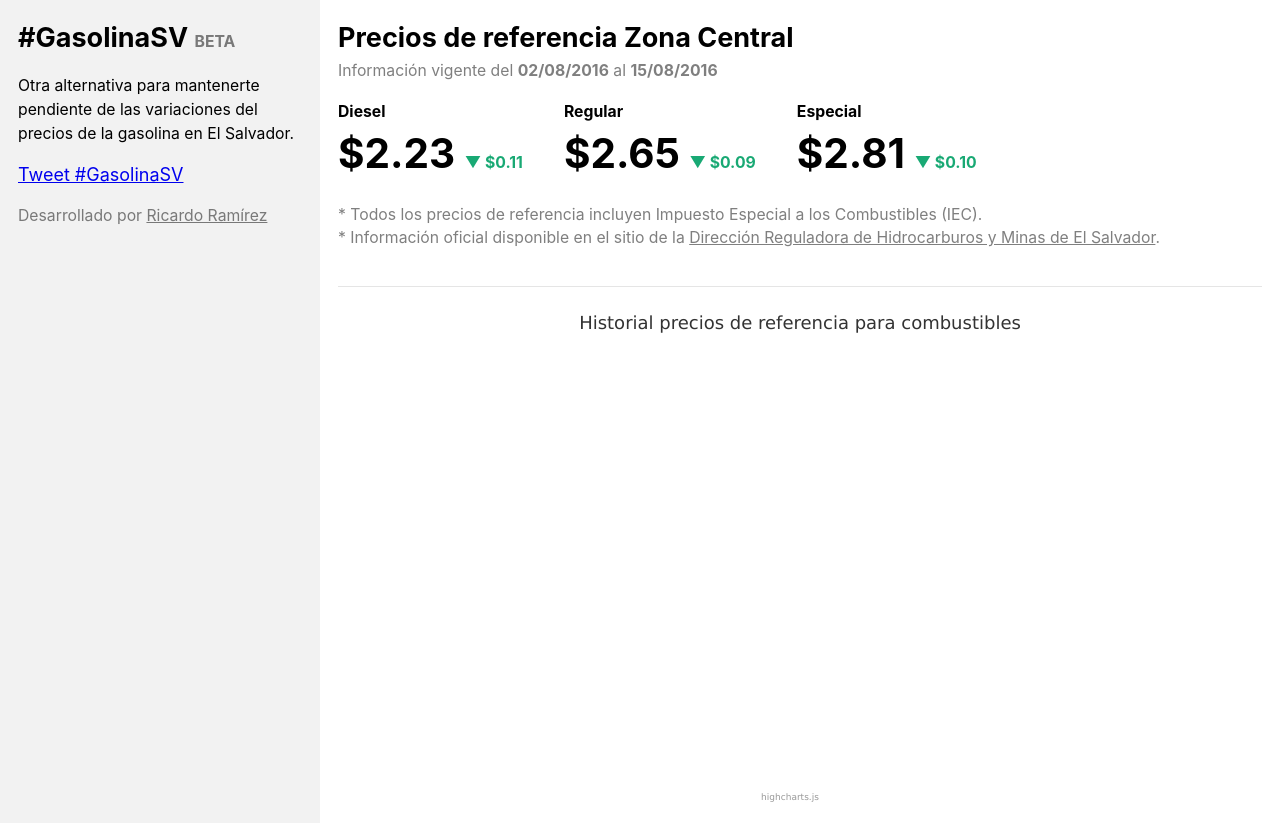
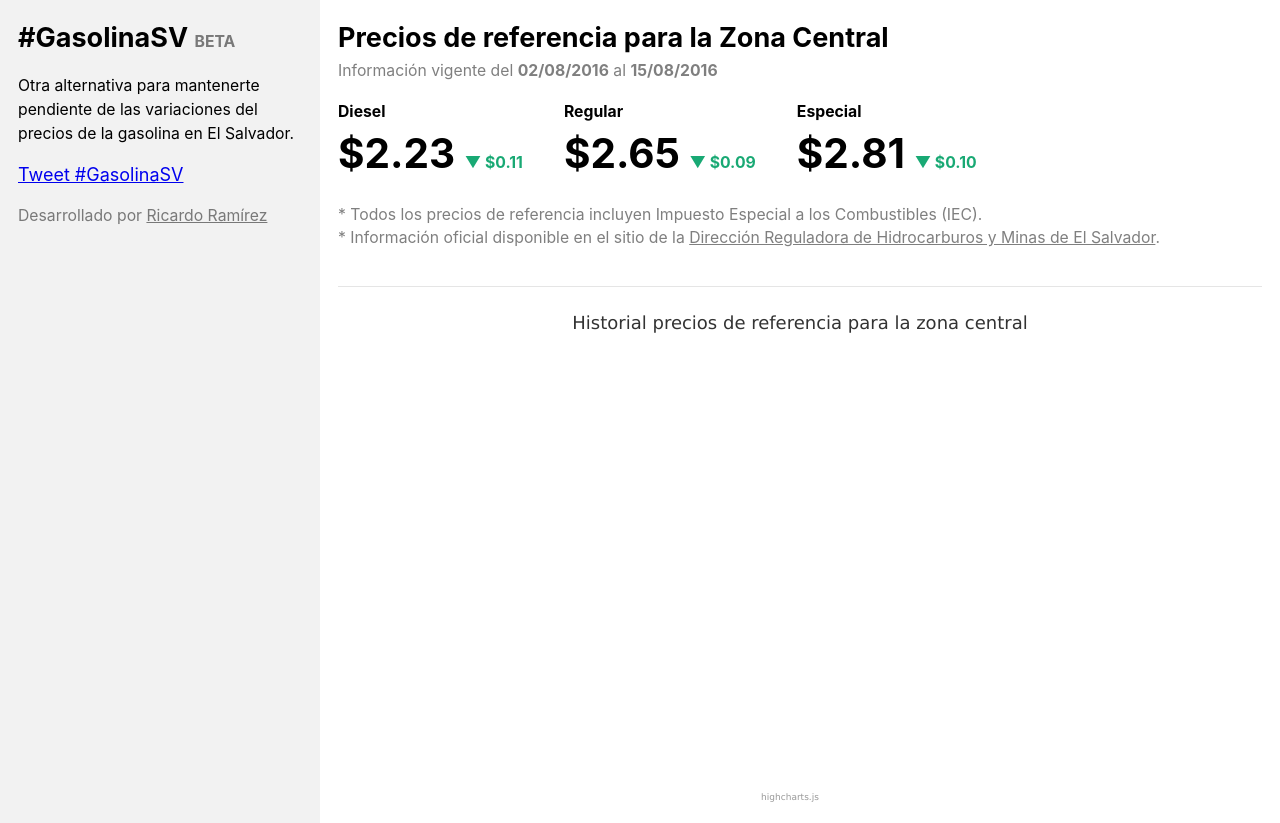
Before and after one commit to ricardoerl/gasolina, a website: page public/index.html in a window 1280 px wide. Drawn offline with nearby package versions, Linux system fonts and the light colour scheme; files that its build step writes are made by us from their sources; no server answers.

Commit message:
Change minor copys

```diff
--- a/public/index.html
+++ b/public/index.html
@@ -59,7 +59,7 @@
         <div class="fl w-100 w-75-ns h-100-ns">
           <main class="pa3 bg-white" role="main">
             <article class="mb3 pb4 bb b--black-10">
-              <h1 class="f6 f3-l ma0">Precios de referencia <span class="b">Zona Central</span></h1>
+              <h1 class="f6 f3-l ma0">Precios de referencia para la <span class="b">Zona Central</span></h1>
               <h2 class="f6 black-50 ma0 normal">Informaci&oacute;n vigente del <span class="b">02/08/2016</span> al <span class="b">15/08/2016</span></h2>
               <dl class="db dib-ns mr3 mr4-l tc tl-ns">
                 <dd class="f6 b ma0">Diesel</dt>
--- a/public/scripts/script.js
+++ b/public/scripts/script.js
@@ -4,7 +4,10 @@ var chart = new Highcharts.Chart({
     zoomType: 'x'
   },
   title: {
-    text: 'Historial precios de referencia para combustibles'
+    text: 'Historial precios de referencia para la zona central'
+  },
+  subtitle: {
+    text: ""
   },
   yAxis: {
     title: {
```
